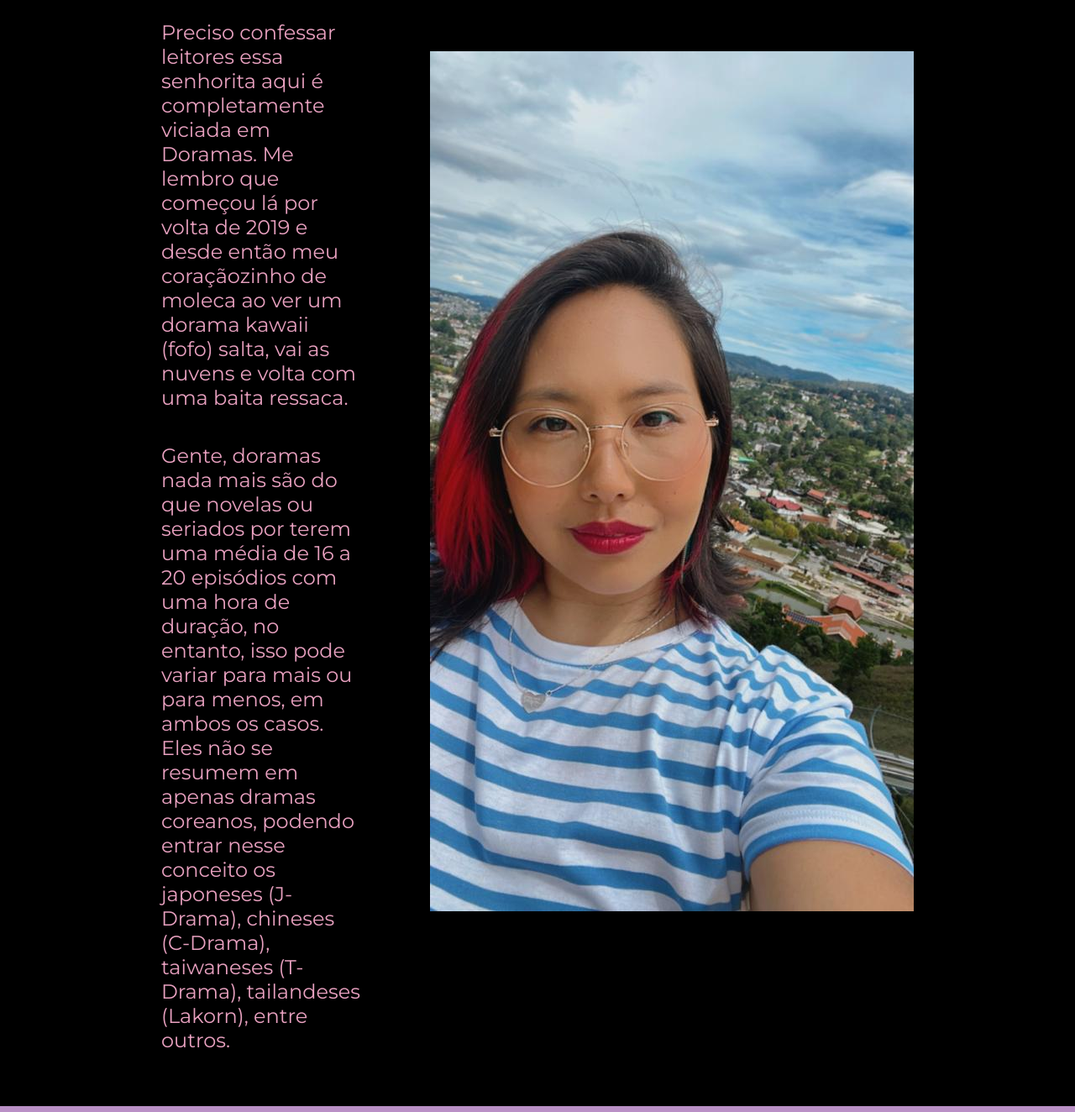
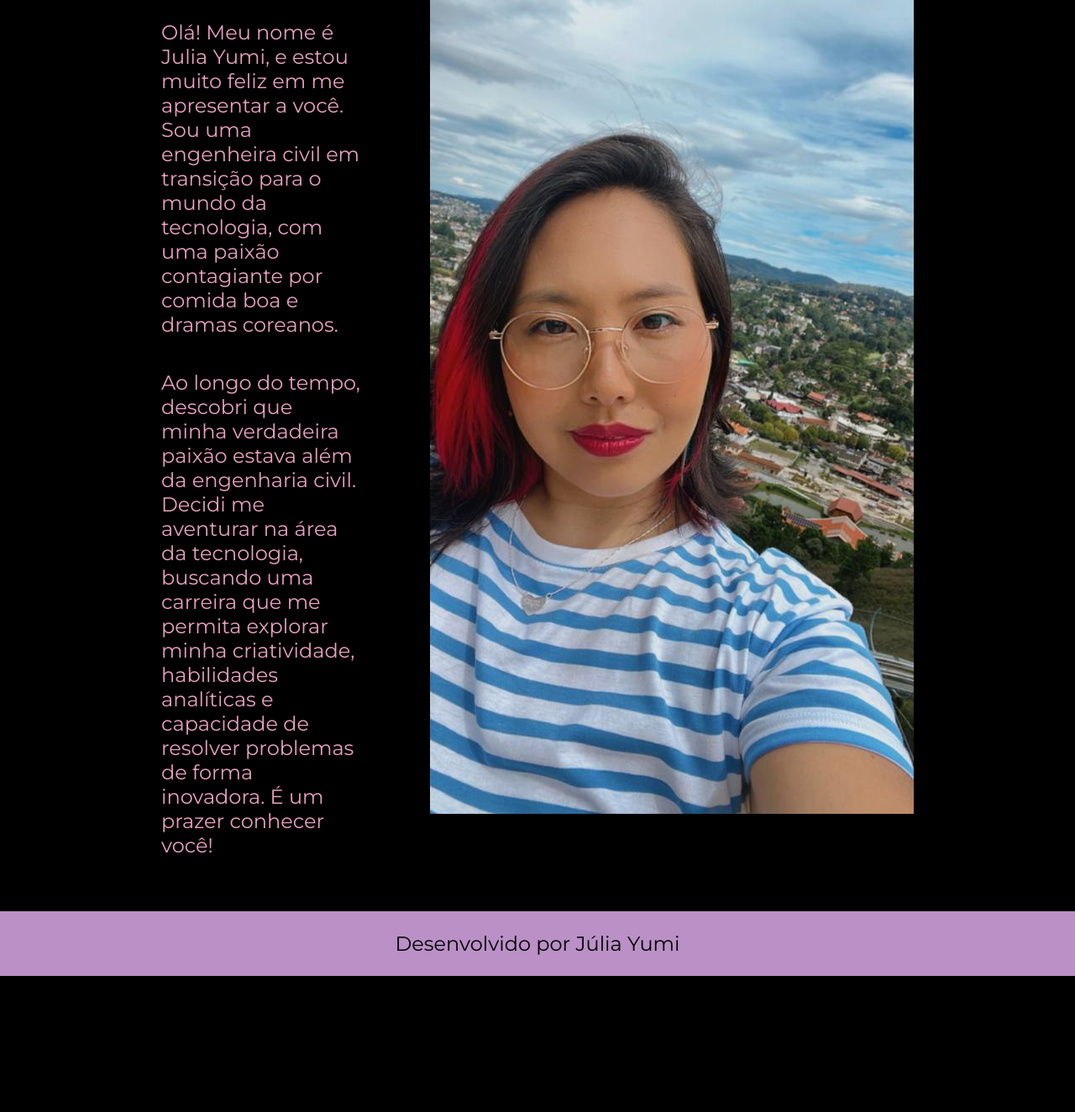
Before and after one commit to Julia-Yumi/portifolio, a plain HTML site: page about.html in a window 1280 px wide. Shown: the part 225-1549 px from the top of the page at 84% size. After the commit the page ends 1387 px from the top, so only its background shows below. Drawn offline with nearby package versions, Linux system fonts and the light colour scheme.

Commit message:
atualizando o about

```diff
--- a/about.html
+++ b/about.html
@@ -20,15 +20,13 @@
         <section class="apresencao__conteudo">
             <h1 class="apresencao__conteudo__titulo">Sobre mim</h1>
 
-            <p  class="apresencao__conteudo__texto">Preciso confessar leitores essa senhorita aqui é completamente
-            viciada em Doramas. Me lembro que começou lá por volta de 2019 e desde então meu coraçãozinho de moleca ao ver
-            um dorama kawaii (fofo) salta, vai as nuvens e volta com uma baita ressaca.</p>
+            <p  class="apresencao__conteudo__texto">Olá! Meu nome é Julia Yumi, e estou muito feliz em me apresentar a você.
+                Sou uma engenheira civil em transição para o mundo da tecnologia, com uma paixão contagiante por comida boa
+                e dramas coreanos.</p>
 
-            <p  class="apresencao__conteudo__texto">Gente, doramas nada mais são do que novelas ou seriados
-            por terem uma média de 16 a 20 episódios com uma hora de duração, no entanto, isso pode
-            variar para mais ou para menos, em ambos os casos. Eles não se resumem em apenas dramas
-            coreanos, podendo entrar nesse conceito os japoneses (J-Drama), chineses (C-Drama),
-            taiwaneses (T-Drama), tailandeses (Lakorn), entre outros. </p>
+            <p  class="apresencao__conteudo__texto">Ao longo do tempo, descobri que minha verdadeira paixão estava além da engenharia
+                civil. Decidi me aventurar na área da tecnologia, buscando uma carreira que me permita explorar minha criatividade,
+                habilidades analíticas e capacidade de resolver problemas de forma inovadora. É um prazer conhecer você!</p>
 
         </section>
         <img class="imagem" src="./assets/minhaImagem.jpeg" alt="minha foto">
```
Also changed, not shown: index.html (+1 -1 lines).
